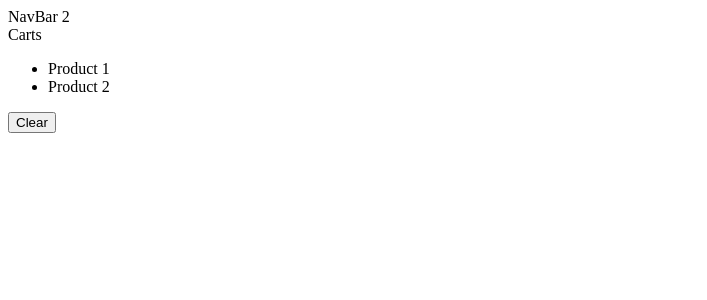
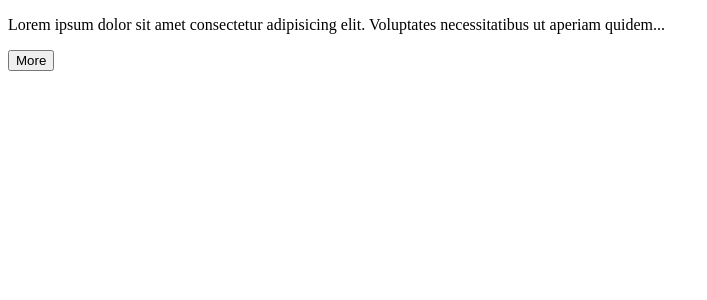
Before and after one commit to ifuenteromero/typescript, a React (Vite) app: page / in a window 1280 px wide. Shown: the top 300 px of the page, without its empty margins (0-707 px from the left). Built offline with nearby package versions, Linux system fonts and the light colour scheme.

Commit message:
13 Exercise ExpandableText component

```diff
--- a/src/App.tsx
+++ b/src/App.tsx
@@ -1,19 +1,23 @@
-import { useState } from "react";
-import NavBar from "./components/NavBar";
-import Cart from "./components/Cart";
+import ExpandableText from "./components/ExpandableText";
 
 const App = () => {
-	const INITIAL_CART_ITEMS = ["Product 1", "Product 2"];
-	const [cartItems, setCartItems] = useState(INITIAL_CART_ITEMS);
-
-	const handleClear = () => {
-		setCartItems([]);
-	};
-
 	return (
 		<div>
-			<NavBar cartItemsCount={cartItems.length} />
-			<Cart cartItems={cartItems} onClear={handleClear} />
+			<ExpandableText>
+				Lorem ipsum dolor sit amet consectetur adipisicing elit.
+				Voluptates necessitatibus ut aperiam quidem nemo quam, enim,
+				corrupti soluta dolores officia explicabo at omnis reprehenderit
+				quisquam earum fugit atque voluptate, eius obcaecati autem
+				pariatur sequi? Qui, fugit. At optio quam quibusdam hic aperiam,
+				alias beatae? Maiores debitis vel recusandae aut dolores, beatae
+				fuga, iste necessitatibus officia accusantium dignissimos
+				voluptate repellat, itaque at nesciunt aliquid ullam quam
+				doloremque ex eos dolorem! Excepturi doloribus accusantium
+				tempore aliquam ratione asperiores? Deserunt amet recusandae
+				corporis natus quo rerum mollitia temporibus non ex. Eveniet
+				sint ad, commodi rem sunt consequuntur voluptate ducimus rerum
+				ipsa! Vitae, totam.
+			</ExpandableText>
 		</div>
 	);
 };
--- /dev/null
+++ b/src/components/ExpandableText.tsx
@@ -0,0 +1,29 @@
+import { useState } from "react";
+
+interface Props {
+	maxChars?: number;
+	children: string;
+}
+
+const ExpandableText = ({ maxChars = 100, children }: Props) => {
+	if (children.length <= maxChars) return <p>{children}</p>;
+
+	const [isSumarized, setIsSumarized] = useState(true);
+	const buttonText = isSumarized ? "More" : "Less";
+
+	const toggleIsSummarized = () => setIsSumarized((prevState) => !prevState);
+
+	const summarizeText = (string: string, maxCharacters: number) =>
+		`${string.substring(0, maxCharacters)}...`;
+
+	const text = isSumarized ? summarizeText(children, maxChars) : children;
+
+	return (
+		<>
+			<p>{text}</p>
+			<button onClick={toggleIsSummarized}>{buttonText}</button>
+		</>
+	);
+};
+
+export default ExpandableText;
```
